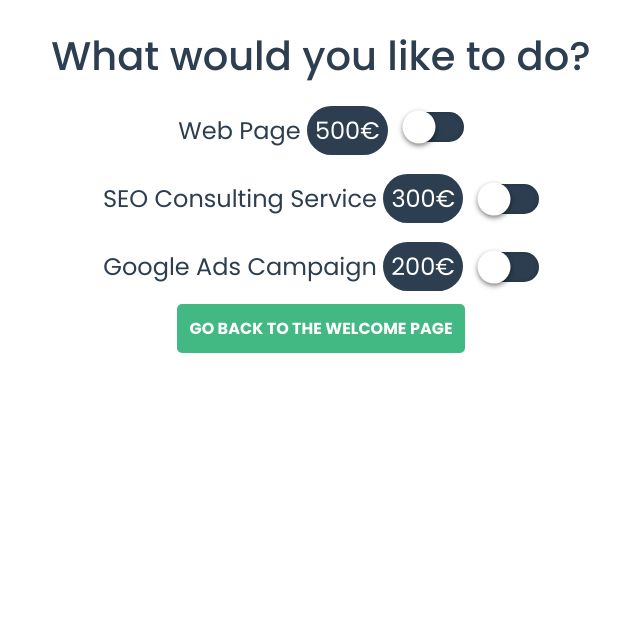
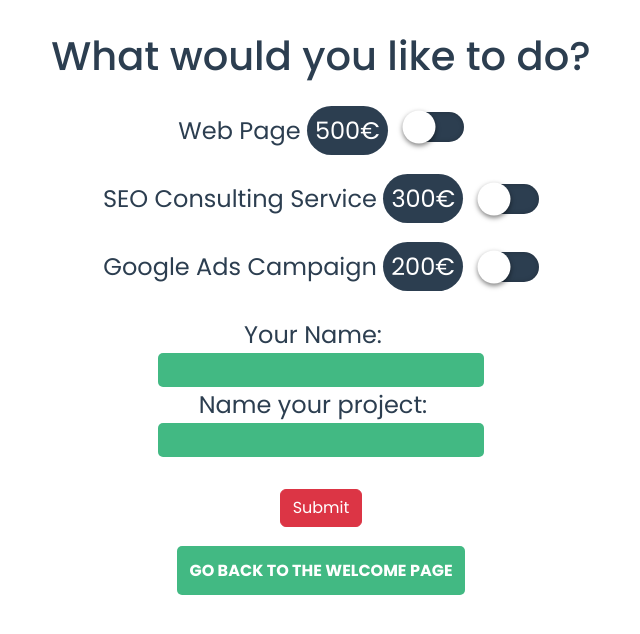
Before and after one commit to ViuCoding/Sprint-7, a Vue app: page / in a window 1280 px wide. Both pictures are taken after a click on the link "GET YOUR QUOTE". Shown: the top 634 px of the page, without its empty margins (319-959 px from the left). Built offline with nearby package versions, Linux system fonts and the light colour scheme.

Commit message:
Started Ex.6

```diff
--- a/src/views/HomeView.vue
+++ b/src/views/HomeView.vue
@@ -1,5 +1,5 @@
 <template>
-  <form>
+  <form @submit.prevent="handleSubmit">
     <div class="price-query">
       <h1>What would you like to do?</h1>
       <div class="input-box">
@@ -20,6 +20,15 @@
         <input type="checkbox" id="google" :value="200" v-model="prices" @change="calculateTotal" /> <br />
       </div>
     </div>
+
+    <div class="client-info input-box">
+      <label for="name">Your Name: </label>
+      <input type="text" id="name" v-model="userName" required />
+      <label for="project">Name your project: </label>
+      <input type="text" id="project" v-model="projectName" required />
+    </div>
+
+    <button class="btn btn-danger">Submit</button>
   </form>
 
   <h2 v-if="totalQuote" class="total">Total: {{ totalQuote }}€</h2>
@@ -41,6 +50,9 @@
       costPerPage: 30,
       numPages: 0,
       numLangs: 0,
+      quoteList: [],
+      userName: "",
+      projectName: "",
     };
   },
 
@@ -65,11 +77,19 @@
       this.numLangs = val;
       this.calculateTotal();
     },
+
+    handleSubmit() {
+      console.log("Form submitted");
+    },
   },
 };
 </script>
 
 <style scoped>
+form {
+  margin: 2rem 0;
+}
+
 .total {
   color: #42b983;
   margin: 2rem 0;
@@ -84,6 +104,20 @@
   display: flex;
   align-items: center;
   justify-content: center;
+}
+
+.client-info {
+  display: flex;
+  flex-direction: column;
+}
+
+input[type="text"] {
+  border-radius: 5px;
+  border: none;
+  background: #42b983;
+  text-align: center;
+  padding: 5px;
+  color: white;
 }
 
 input[type="checkbox"] {
```
